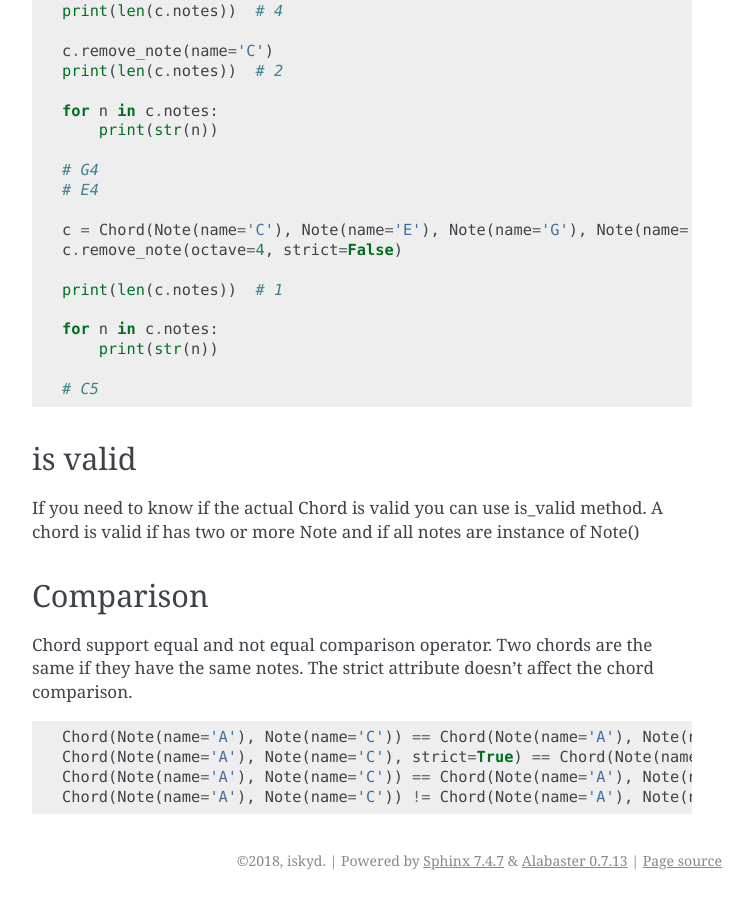
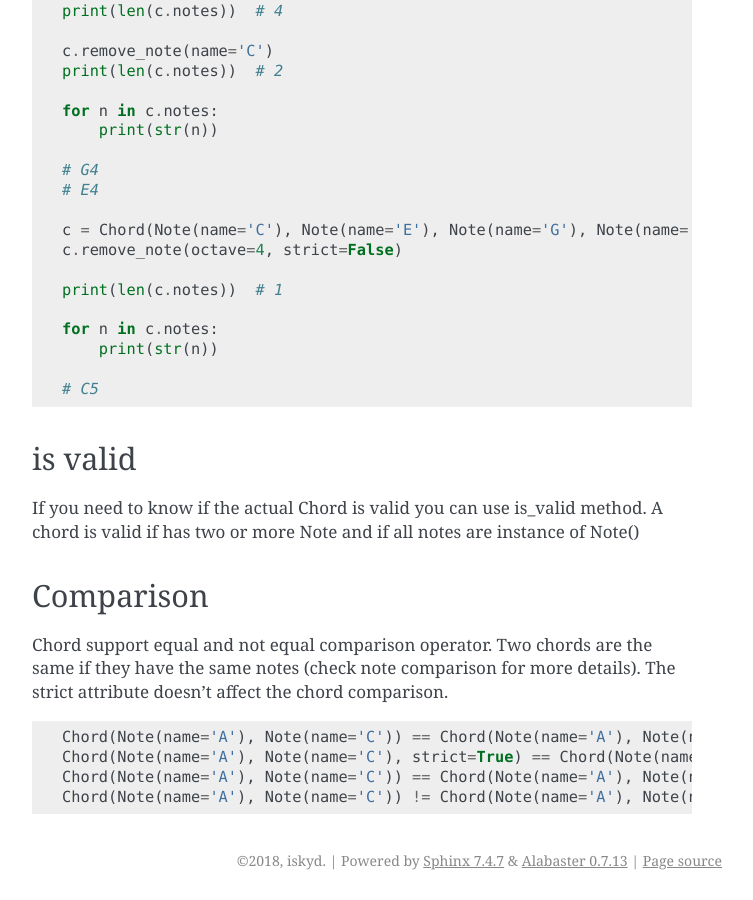
Before and after one commit to iskyd/babs, a Sphinx documentation site: the page built from docs/chord.rst, in a window 1280 px wide and 900 px high, scrolled down 4350 px. Shown: the whole window, without its empty margins (388-1141 px from the left). Built offline with Sphinx 7.4.7, drawn with Linux system fonts in a browser that asks for light colours.

Commit message:
fix comparison chord doc

```diff
--- a/docs/chord.rst
+++ b/docs/chord.rst
@@ -265,7 +265,7 @@ A chord is valid if has two or more Note and if all notes are instance of Note()
 Comparison
 --------------------------------
 
-Chord support equal and not equal comparison operator. Two chords are the same if they have the same notes.
+Chord support equal and not equal comparison operator. Two chords are the same if they have the same notes (check note comparison for more details).
 The strict attribute doesn't affect the chord comparison.
 
 .. code-block:: python
```
